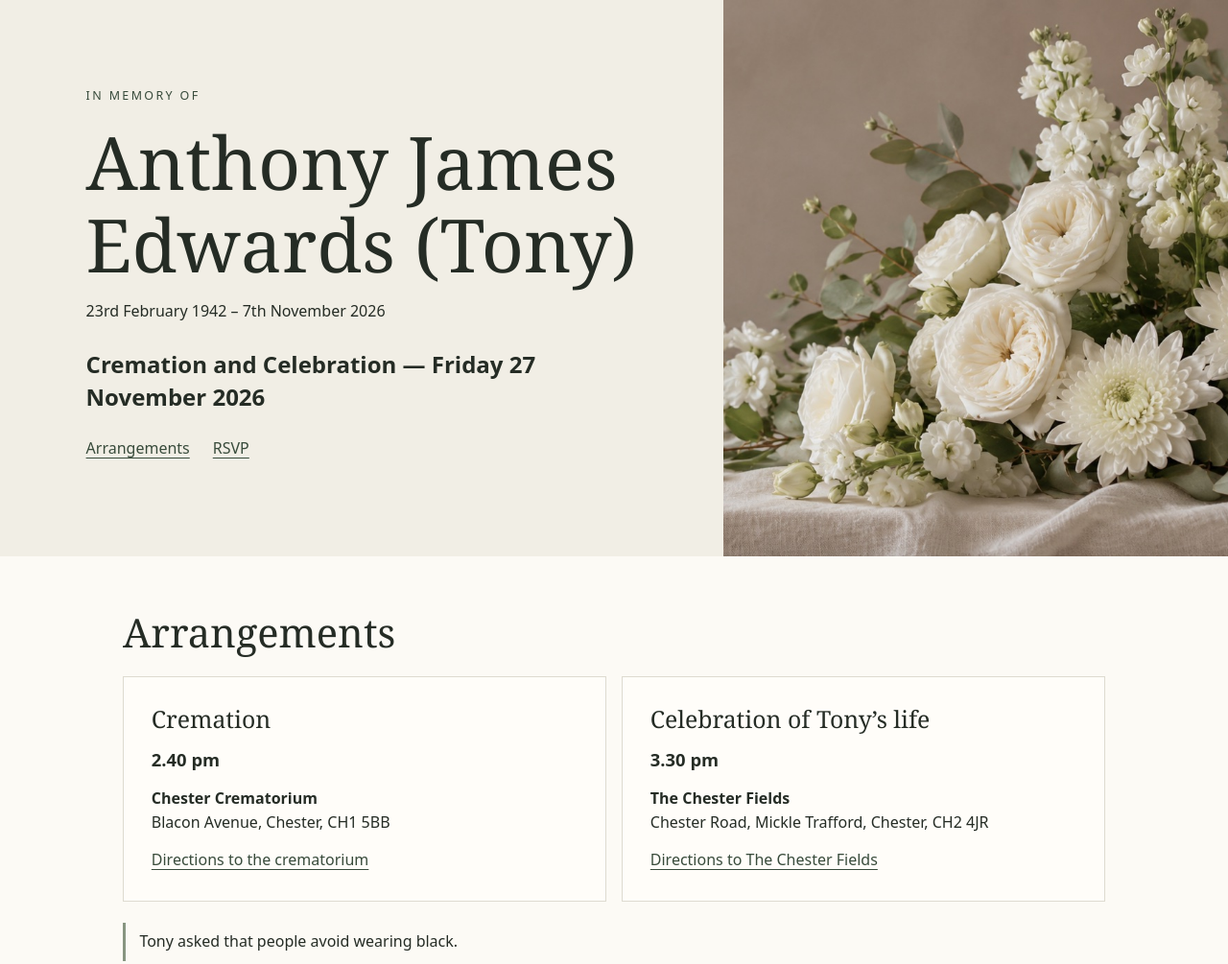
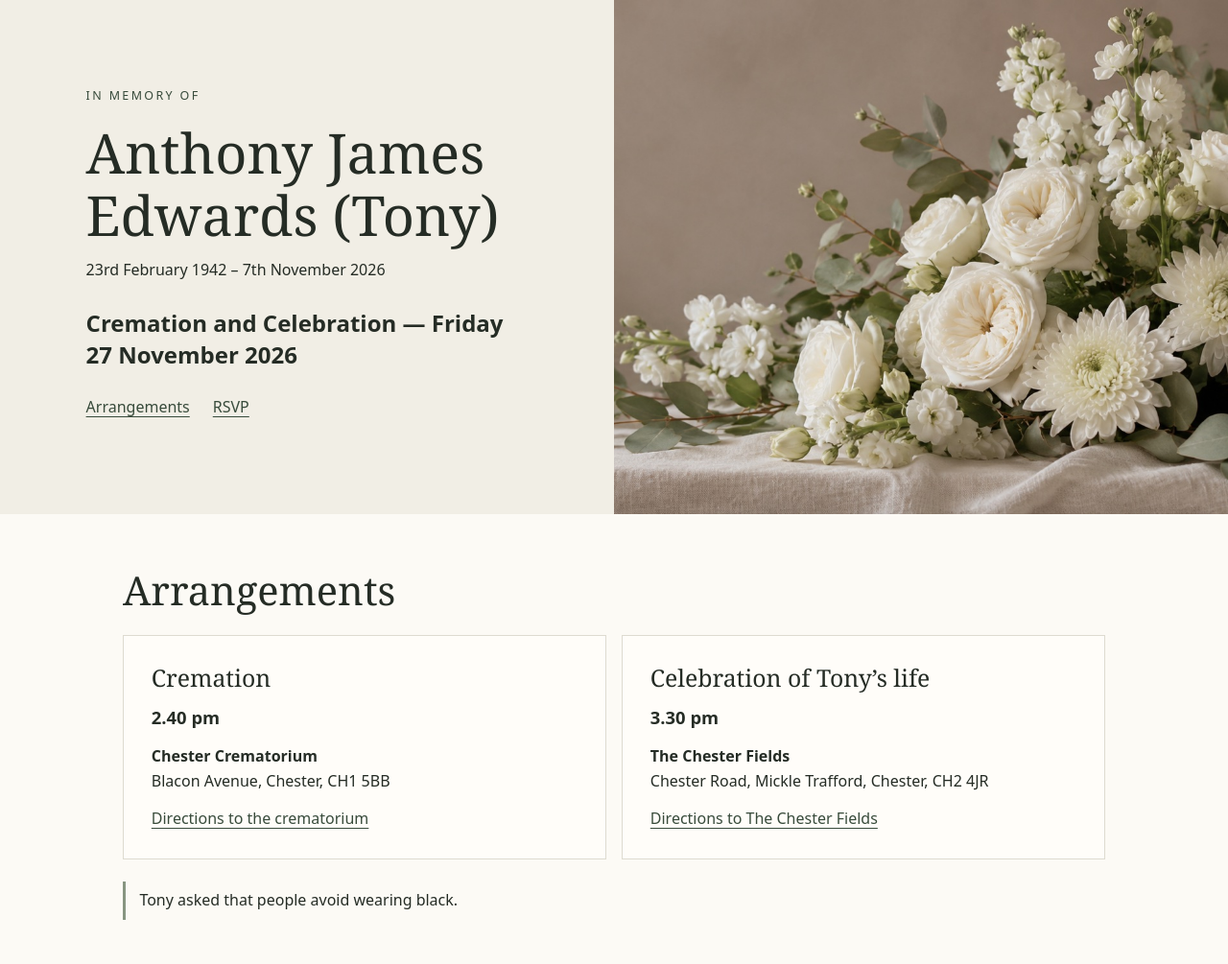
Before and after one commit to mrxutu/TonyEdwards, a plain HTML site: page site/index.html in a window 1280 px wide. Shown: the top 1005 px of the page at 96% size. Drawn offline with Linux system fonts and the light colour scheme.

Commit message:
Reduce memorial name size

```diff
--- a/site/style.css
+++ b/site/style.css
@@ -11,7 +11,7 @@
 * { box-sizing: border-box; }
 body { margin: 0; }
 h1, h2, h3 { font-family: Georgia, serif; font-weight: 400; line-height: 1.13; margin: 0; }
-h1 { font-size: clamp(2.5rem, 6vw, 5.1rem); }
+h1 { font-size: clamp(1.875rem, 4.5vw, 3.825rem); }
 h2 { font-size: clamp(1.75rem, 4vw, 2.6rem); }
 h3 { font-size: 1.55rem; }
 p { margin: .85rem 0; }
```
